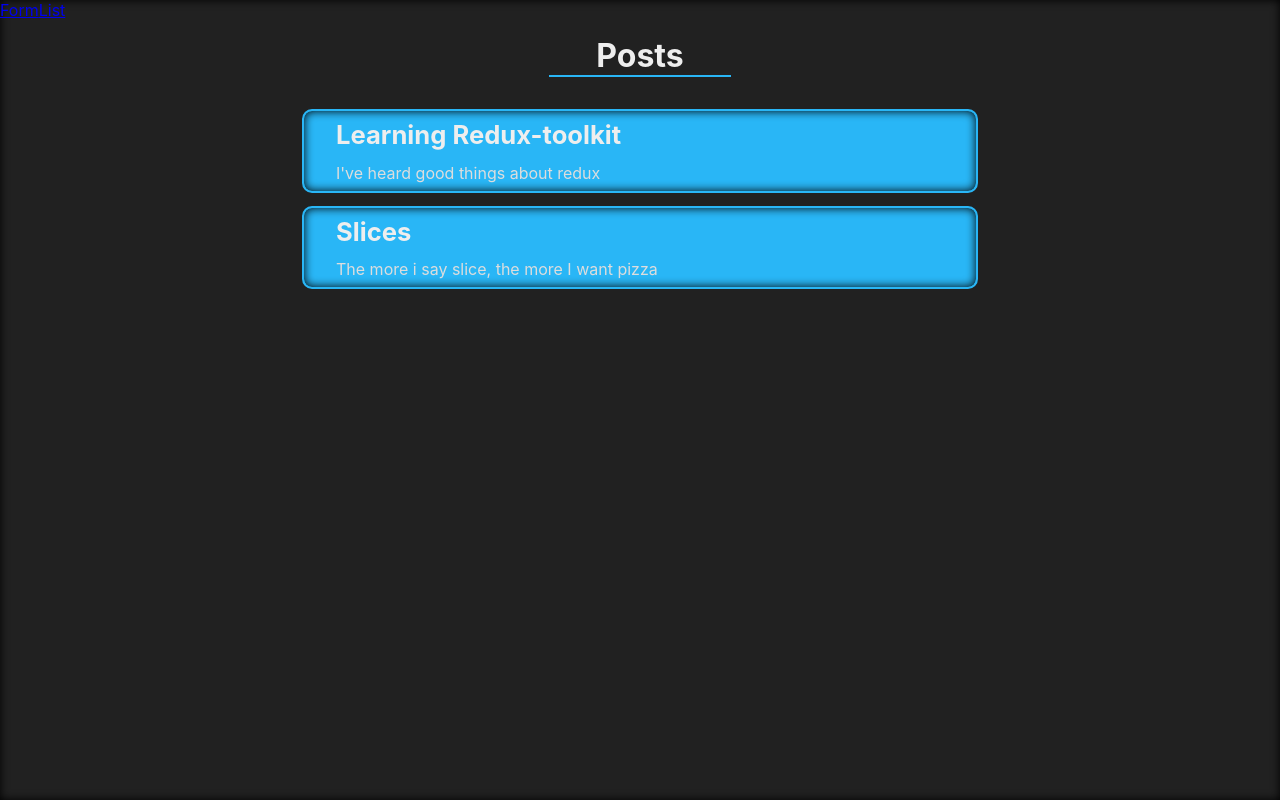
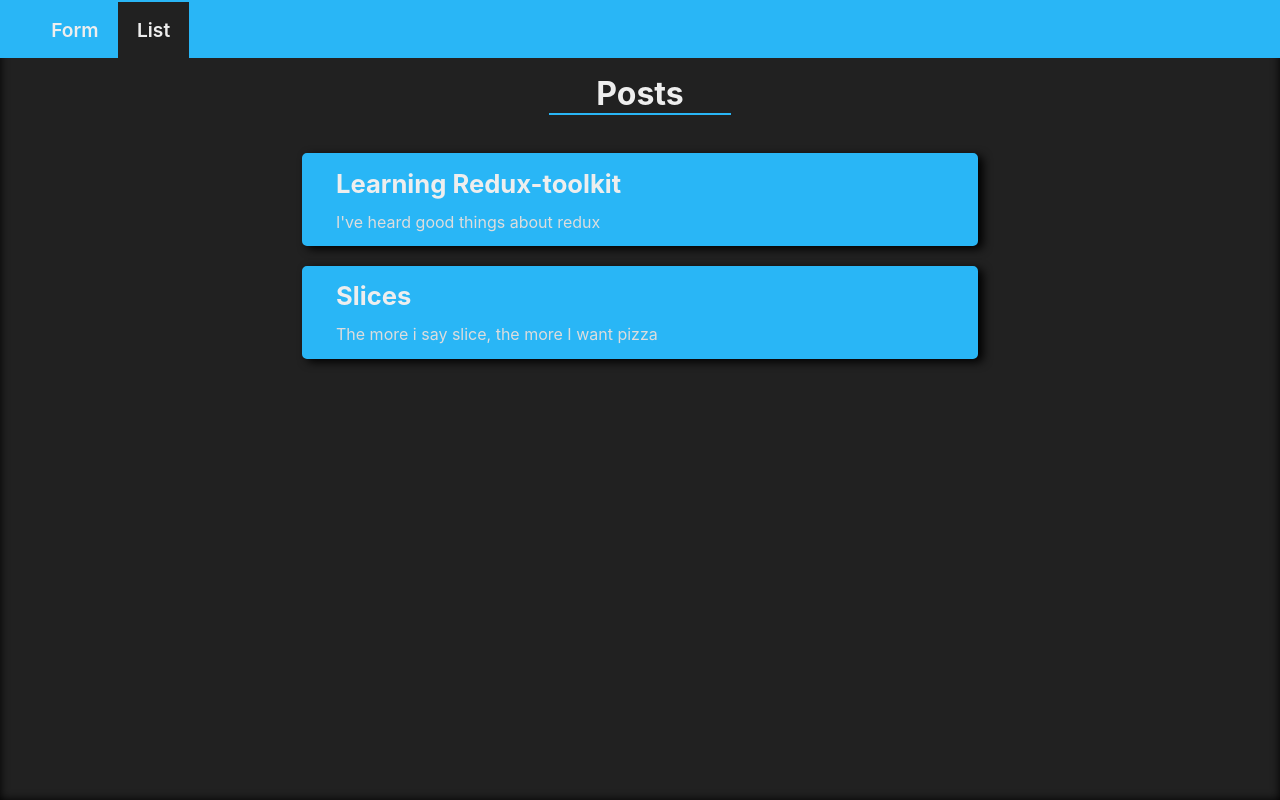
Before and after one commit to emrebican/post-bulletin, a React (Create React App) app: page / in a window 1280 px wide. Built offline with nearby package versions, Linux system fonts and the light colour scheme.

Commit message:
form page is done

```diff
--- a/src/App.js
+++ b/src/App.js
@@ -1,8 +1,8 @@
 import { Routes, Route } from 'react-router-dom';
 
 import Navbar from './components/Navbar/Navbar';
-import PostsList from "./features/posts/PostsList";
-import AddPostForm from "./features/posts/AddPostForm";
+import PostsList from "./pages/List/PostsList";
+import AddPostForm from "./pages/Form/AddPostForm";
 
 function App() {
   return (
--- a/src/components/Navbar/Navbar.jsx
+++ b/src/components/Navbar/Navbar.jsx
@@ -1,11 +1,12 @@
-import { NavLink } from "react-router-dom"
+import { NavLink } from "react-router-dom";
+import { Nav } from "./navbar_styled";
 
 const Navbar = () => {
     return (
-        <nav>
+        <Nav>
             <NavLink to="/form">Form</NavLink>
             <NavLink to="/">List</NavLink>
-        </nav>
+        </Nav>
     )
 }
 
--- /dev/null
+++ b/src/components/Navbar/navbar_styled.js
@@ -0,0 +1,23 @@
+import styled from "styled-components";
+
+export const Nav = styled.nav`
+    display: flex;
+    align-items: flex-end;
+    height: 3.6rem;
+    padding: 0 2rem;
+    background-color: #29b6f6;
+
+    a {
+        font-size: 1.2rem;
+        font-weight: 600;
+        text-decoration: none;
+        color: #eee;
+        padding: 1rem 1.2rem;
+        transition: all 0.4s;
+    }
+
+    .active {
+        background-color: #212121;
+        /* font-weight: bold; */
+    }
+`;
--- a/src/features/posts/AddPostForm.jsx
+++ b/src/pages/Form/AddPostForm.jsx
@@ -1,8 +1,9 @@
 import { useState } from "react";
 import { nanoid } from "@reduxjs/toolkit";
+import { Section } from './form_sytled';
 import { useDispatch } from "react-redux";
 
-import { postAdded } from './postsSlice';
+import { postAdded } from '../../redux/posts/postsSlice';
 
 const AddPostForm = () => {
 
@@ -41,7 +42,7 @@ const AddPostForm = () => {
     }
 
     return (
-        <section>
+        <Section>
             <h2>Add a New Post</h2>
             <form onSubmit={handleSubmit}>
                 <label>Post Title:</label>
@@ -53,7 +54,7 @@ const AddPostForm = () => {
                     onChange={handleChange}
                 />
                 <label>Post Comment:</label>
-                <input
+                <textarea
                     type="text"
                     required
                     name="comment"
@@ -62,7 +63,7 @@ const AddPostForm = () => {
                 />
                 <button>Save Post</button>
             </form>
-        </section>
+        </Section>
     )
 }
 
--- /dev/null
+++ b/src/pages/Form/form_sytled.js
@@ -0,0 +1,63 @@
+import styled from "styled-components";
+
+export const Section = styled.section`
+    margin: 4rem 0;
+
+    h2 {
+        text-align: center;
+        color: #eee;
+    }
+
+    form {
+        display: flex;
+        flex-direction: column;
+        width: 40%;
+        background-color: #29b6f6;
+        margin: 2rem auto;
+        padding: 3rem 4rem;
+        border-radius: 4px;
+
+        label {
+            color: #212121;
+            font-size: 1.1rem;
+            font-weight: 600;
+            margin-bottom: .2rem;
+        }
+
+        input, textarea {
+            height: 2rem;
+            margin-bottom: 1rem;
+            padding: 0 1rem;
+            border: none;
+            border-radius: 3px;
+            outline: none;
+            font-size: 1.2rem;
+            color: #212121;
+        }
+
+        textarea {
+            height: 10rem;
+            padding: 1rem
+        }
+
+        button {
+            border: none;
+            color: #eee;
+            background-color: #212121;
+            font-size: 1.1rem;
+            font-weight: 600;
+            padding: .8rem 0;
+            border-radius: 3px;
+            cursor: pointer;
+            transition: all ease .4s;
+
+            &:hover {
+                background-color: #f44336;
+            }
+            &:active {
+                transition: all ease .1s;
+                box-shadow: 0px 0px 4px #212121;
+            }
+        }
+    }
+`;
--- a/src/features/posts/PostsList.jsx
+++ b/src/pages/List/PostsList.jsx
@@ -1,6 +1,6 @@
 import { useSelector } from "react-redux";
-import { selectAllPosts } from "./postsSlice";
-import { Section } from './postStyled';
+import { selectAllPosts } from "../../redux/posts/postsSlice";
+import { Section } from "./post_styled";
 
 const PostsList = () => {
     const posts = useSelector(selectAllPosts);
--- a/src/features/posts/postStyled.js
+++ b/src/pages/List/post_styled.js
@@ -4,15 +4,15 @@ export const Section = styled.section`
     display: flex;
     flex-direction: column;
     align-items: center;
-    gap: .8rem;
+    gap: 1.2rem;
     padding: 1rem 2rem;
 
     article {
         width: 50%;
         border: 2px solid #29b6f6;
-        border-radius: 10px;
-        padding: .5rem 2rem;
-        box-shadow: inset 0px 0px 10px black;
+        border-radius: 5px;
+        padding: .8rem 2rem;
+        box-shadow: 5px 3px 10px #000;
         background-color: #29b6f6;
         color: #eee;
 
--- a/src/redux/store.js
+++ b/src/redux/store.js
@@ -1,5 +1,5 @@
 import { configureStore } from "@reduxjs/toolkit";
-import postsReducer from '../features/posts/postsSlice';
+import postsReducer from './posts/postsSlice';
 
 export const store = configureStore({
     reducer: {
```
Also changed, not shown: src/redux/posts/postsSlice.jsx (renamed from src/features/posts/postsSlice.jsx).
